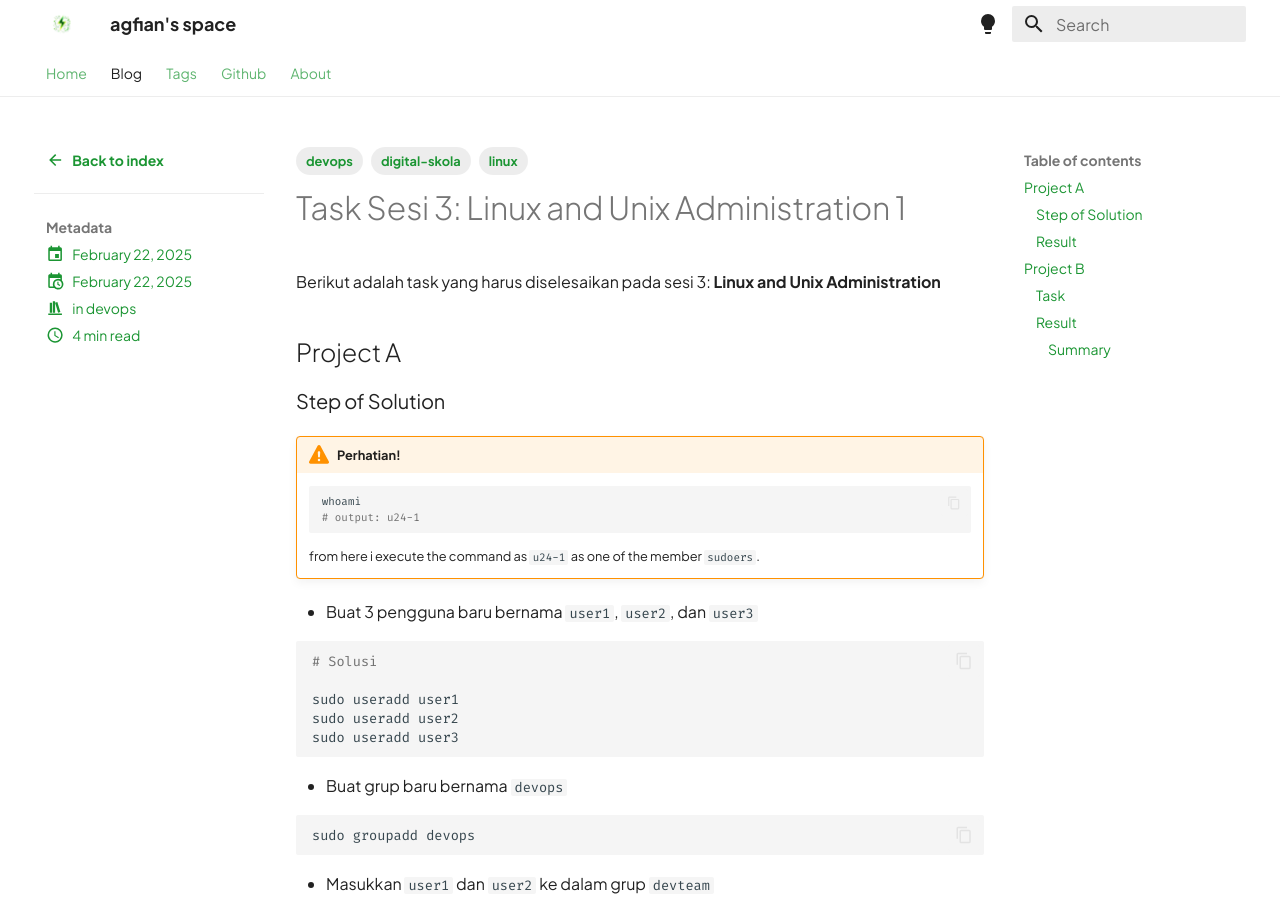
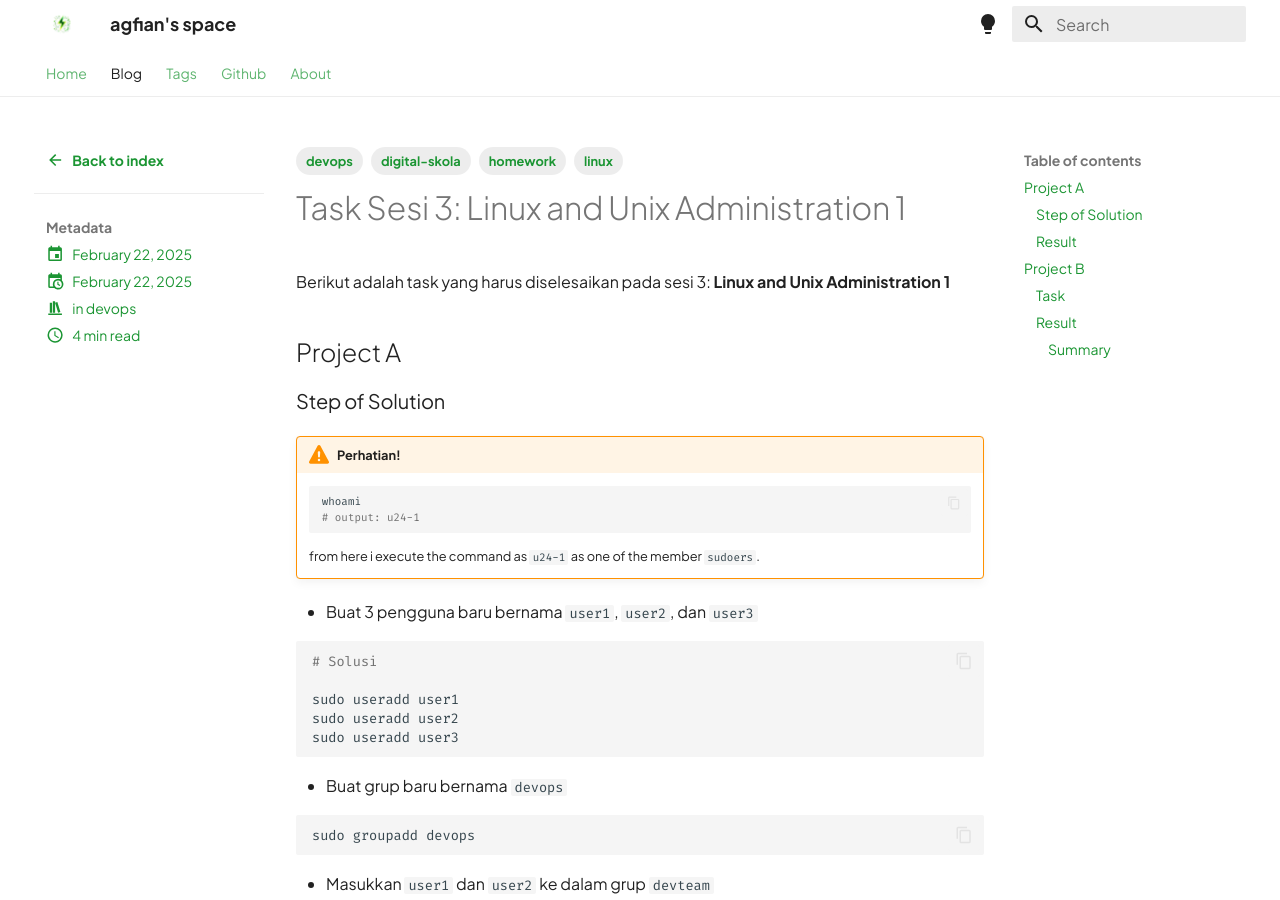
Before and after one commit to agfianf/agfianf.github.io, an MkDocs documentation site: the page built from docs/blog/posts/devops-learning/003-project.md, in a window 1280 px wide and 900 px high. Built offline with MkDocs 1.6.1 and Material for MkDocs 9.7.7, drawn with Linux system fonts in a browser that asks for light colours; emoji names are drawn with the system emoji font; comment, search, counter and statistics services are not loaded.

Commit message:
fix: update title for Task Sesi 3 and add homework tag in Project documentation

```diff
--- a/docs/blog/posts/devops-learning/003-project.md
+++ b/docs/blog/posts/devops-learning/003-project.md
@@ -10,6 +10,7 @@ tags:
     - devops
     - digital-skola
     - linux
+    - homework
 
 comments: true
 
@@ -17,8 +18,9 @@ comments: true
 
 # Task Sesi 3: Linux and Unix Administration 1
 
-Berikut adalah task yang harus diselesaikan pada sesi 3: **Linux and Unix Administration**
+Berikut adalah task yang harus diselesaikan pada sesi 3: **Linux and Unix Administration 1**
 
+<!-- more -->
 ## Project A
 
 ### Step of Solution
```
